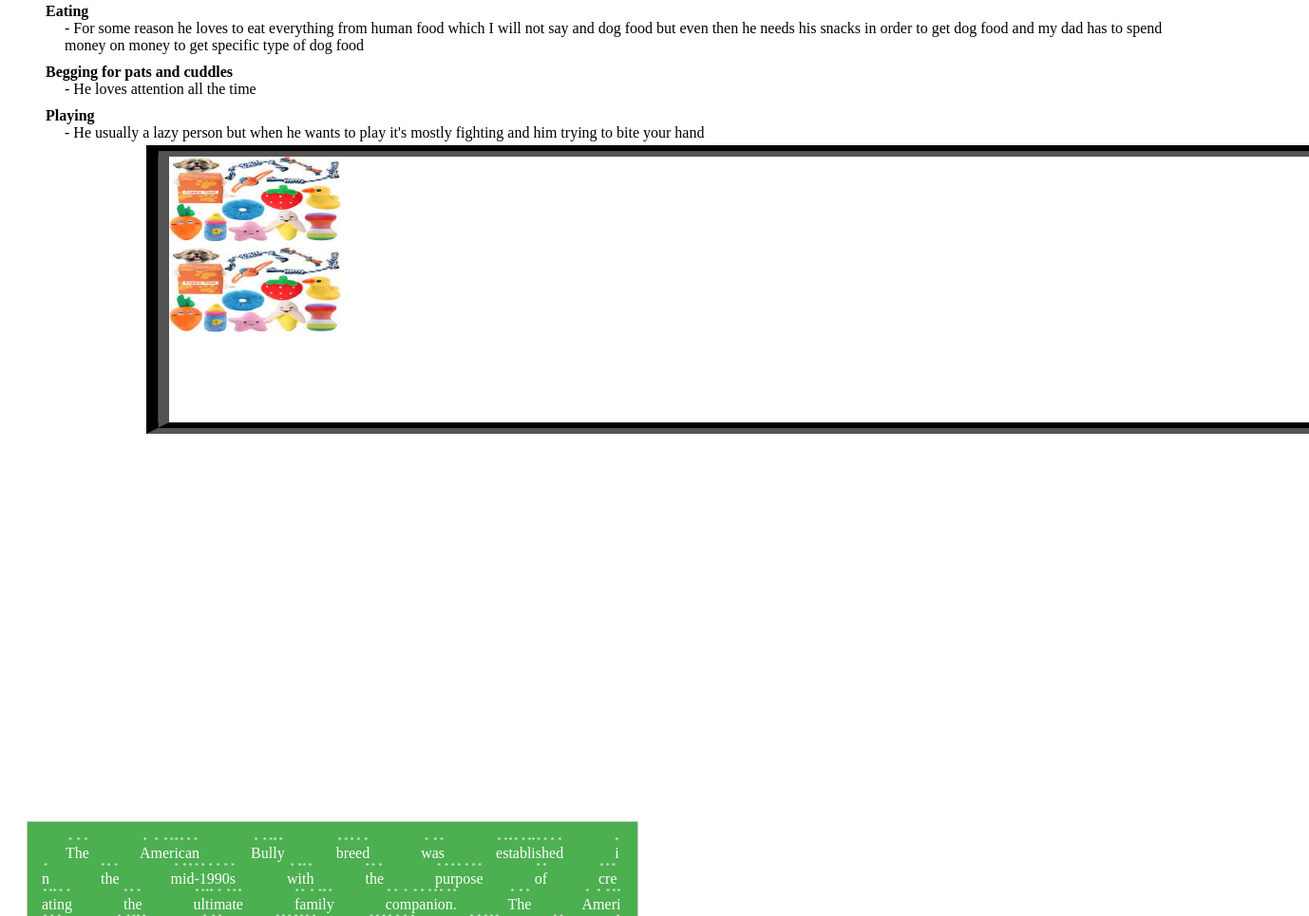
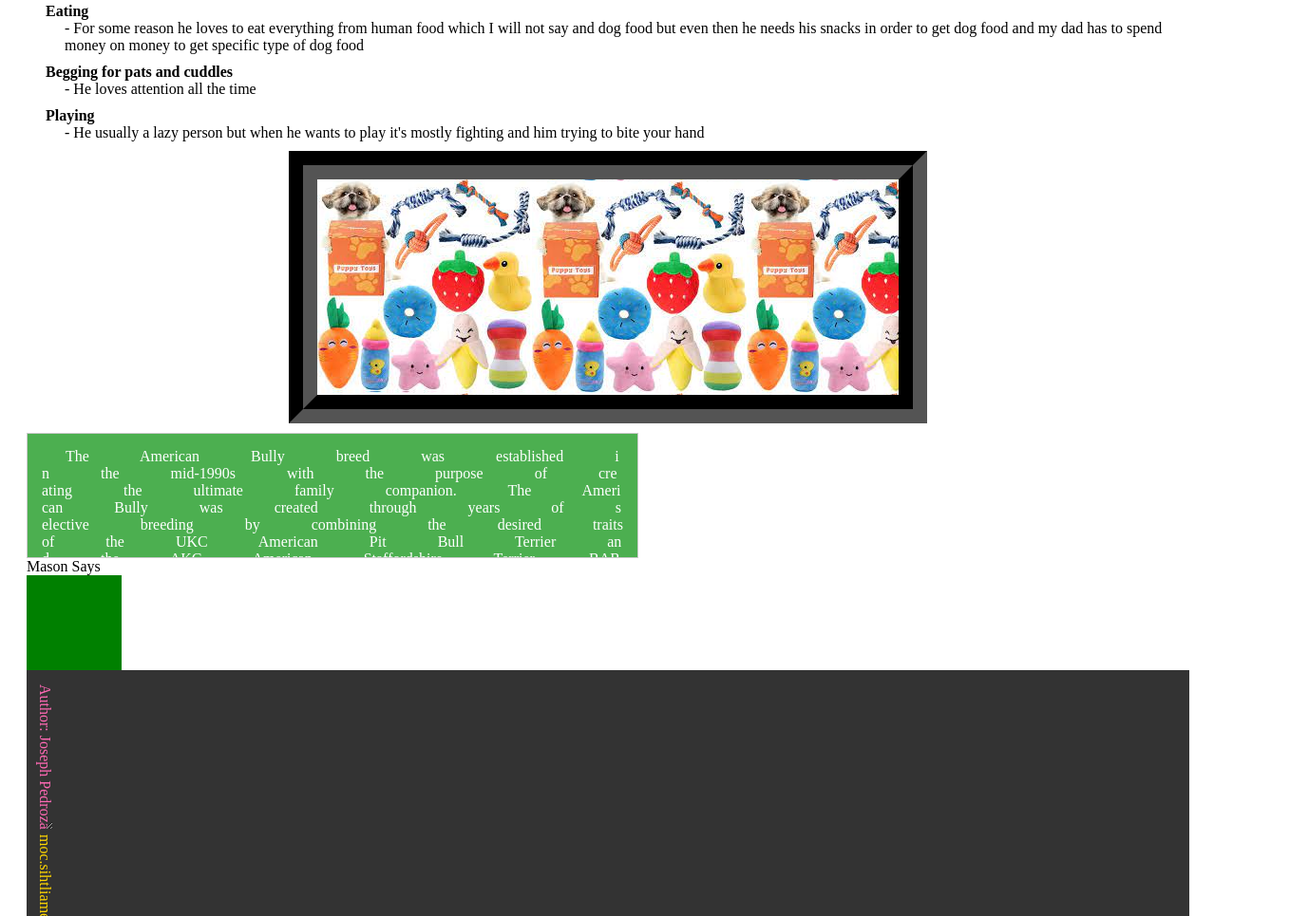
Before and after one commit to jawsefPedroza/Homework-1, a plain HTML site: page Mason.html in a window 1280 px wide. Shown: the part 1970-2935 px from the top of the page at 95% size, 1378 px wide, since content can reach past the window. Drawn offline with Linux system fonts and the light colour scheme.

Commit message:
Update styles.css

```diff
--- a/styles.css
+++ b/styles.css
@@ -1,4 +1,3 @@
-/* Styles for the header, navigation, and main content */
 header {
     background-color: #5f4b8b;
     color: white;
@@ -24,7 +23,6 @@ nav ul {
     padding: 0;
     margin: 0;
 }
-
 
 table,
 th,
@@ -55,7 +53,6 @@ section h2 {
     margin-left: 10px;
     text-decoration-line: underline overline;
     text-decoration-color: hsla(0, 100%, 50%, 0.1);
-
 }
 
 p:first-child {
@@ -66,7 +63,6 @@ blockquote {
     border-left: 3px solid #4caf50;
     margin: 10px 0;
     padding-left: 10px;
-
 }
 
 #image {
@@ -89,7 +85,6 @@ img:hover {
 #hobbies {
     margin-top: 20px;
     font-weight: 100;
-
 }
 
 #hobbies h5 {
@@ -128,13 +123,10 @@ footer p {
 footer a {
     color: #ffd700;
     text-decoration: none;
-
 }
 
 footer a:hover {
     text-decoration: underline;
-
-
 }
 
 header a {
@@ -148,7 +140,6 @@ header a:hover {
 
 main section p {
     font-size: 16px;
-    font-display: fallback;
 }
 
 button {
@@ -163,8 +154,6 @@ button:hover {
     background-color: #555;
 }
 
-
-
 #History {
     background: #4CAF50;
     color: white;
@@ -174,12 +163,9 @@ button:hover {
     overflow: scroll;
     border: 1px solid #ccc;
     text-indent: 25px;
-    text-emphasis: '*';
     word-spacing: 50px;
     word-break: break-all;
-
 }
-
 
 .dropdown {
     position: relative;
@@ -191,23 +177,24 @@ button:hover {
     z-index: 1;
 }
 
-.toy1
-{
-    width: 1500px;
-    height: 700px;
+.toy1 {
+    width: 50%;
+    height: auto;
     margin: auto;
     outline: 20px;
     outline-style: groove;
     outline-width: 30px;
     background-image: url('toy.jpeg');
-    background-repeat: no-repeat;
+    background-repeat: repeat;
     background-position-y: center;
-    scale: 0.8;
-    rotate: x 60deg;
     transform-origin: center top;
     top: 50px;
+    margin-top: 40px;
+    margin-bottom: 40px;
 
 }
+
+
 .dropdown-content {
     display: none;
     position: absolute;
@@ -229,11 +216,6 @@ button:hover {
     background: url(NirvanaPP.jpeg) no-repeat;
     -webkit-mask-image: linear-gradient(black, transparent);
     mask-image: linear-gradient(black, transparent);
-
-}
-
-.historyNirvana {
-    font-size: 100px;
     padding: 40px;
     color: black;
     text-transform: capitalize;
@@ -251,7 +233,6 @@ button:hover {
 .expand-box:hover {
     width: 1415px;
 }
-
 
 .about-me {
     background-color: #eee;
```
